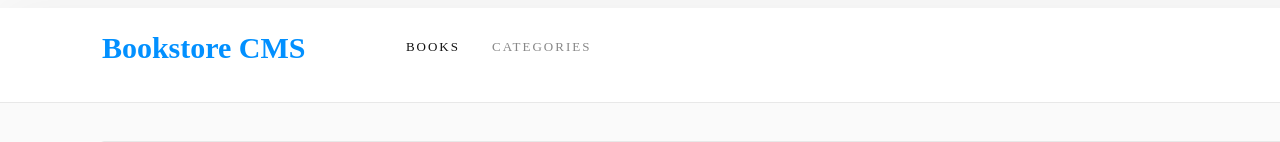
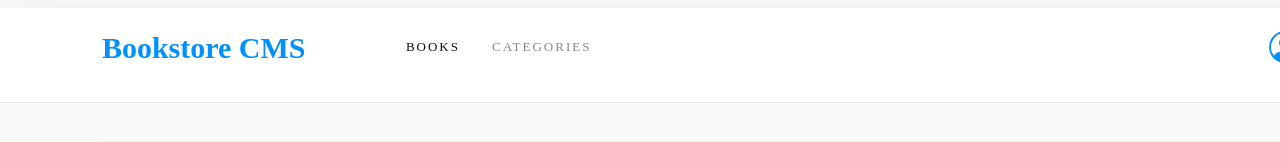
Before and after one commit to bienvenuushindi/book-store, a React (Create React App) app: page /categories in a window 1280 px wide. Shown: the top 142 px of the page. Built offline with nearby package versions, Linux system fonts and the light colour scheme; no server answers; a web font is replaced by a local one.

Commit message:
Add navbar profile-icon

```diff
--- a/src/components/Navbar.js
+++ b/src/components/Navbar.js
@@ -1,6 +1,7 @@
 import '../styles/navbar.css';
 import React from 'react';
 import { Link } from 'react-router-dom';
+import { BsPersonCircle } from 'react-icons/bs';
 
 const Navbar = () => (
   <nav className="nav" style={{ display: 'flex' }}>
@@ -9,6 +10,9 @@ const Navbar = () => (
     </h2>
     <Link to="/" className="App-link">Books</Link>
     <Link to="/categories" className="App-link opacity-5">Categories</Link>
+    <div style={{ flexGrow: 1, textAlign: 'end' }}>
+      <BsPersonCircle style={{ color: '#0290ff', fontSize: '2rem' }} />
+    </div>
   </nav>
 );
 export default Navbar;
```
